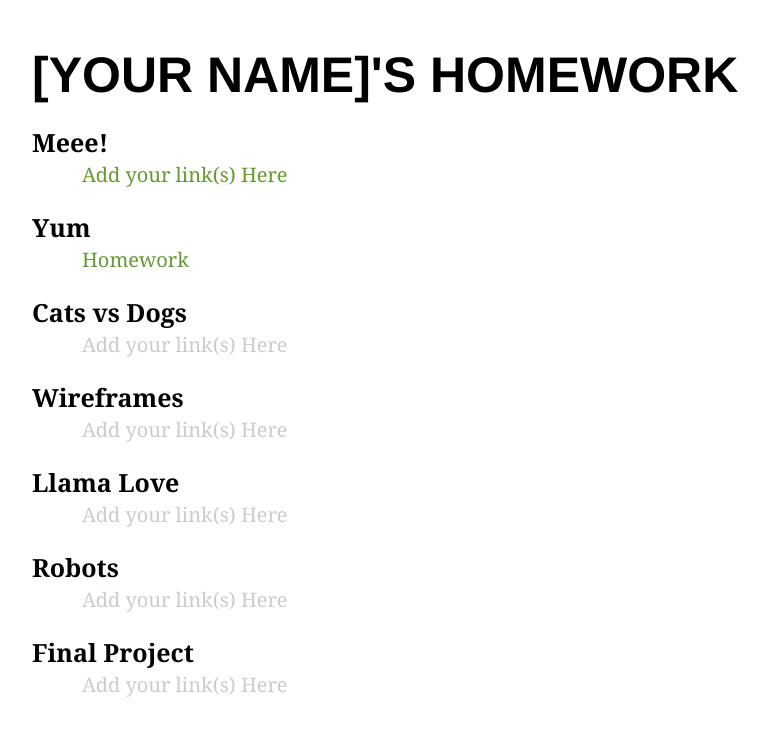
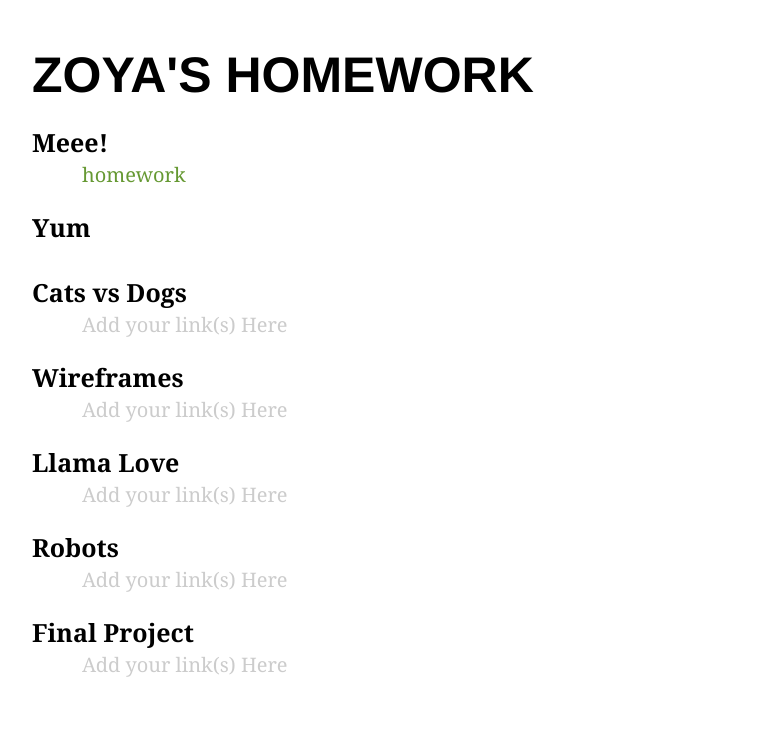
Before and after one commit to zkgray/zkgray.github.com, a plain HTML site: page homework/index.html in a window 1280 px wide. Shown: the whole page, without its empty margins (128-896 px from the left). Drawn offline with Linux system fonts and the light colour scheme.

Commit message:
Added link to homewokr page

```diff
--- a/homework/index.html
+++ b/homework/index.html
@@ -7,11 +7,11 @@
 </head>
 <body>
 	<section id='content'>
-		<h1>[your name]'s Homework<h1>
+		<h1>Zoya's Homework<h1>
 		<h2>Meee!</h2>
-				<p><a href='www.github.com'>Add your link(s) Here</a></p>
+				<p><a href='http://zkgray.github.com/meeee/'>homework</a></p>
 		<h2>Yum</h2>
-				<p><a href='zkgray.github.com/meeee'>Homework</a></p>
+				<p></p>
 		<h2>Cats vs Dogs</h2>
 				<p>Add your link(s) Here</p>
 		<h2>Wireframes</h2>
```
Also changed, not shown: 1 other file.
